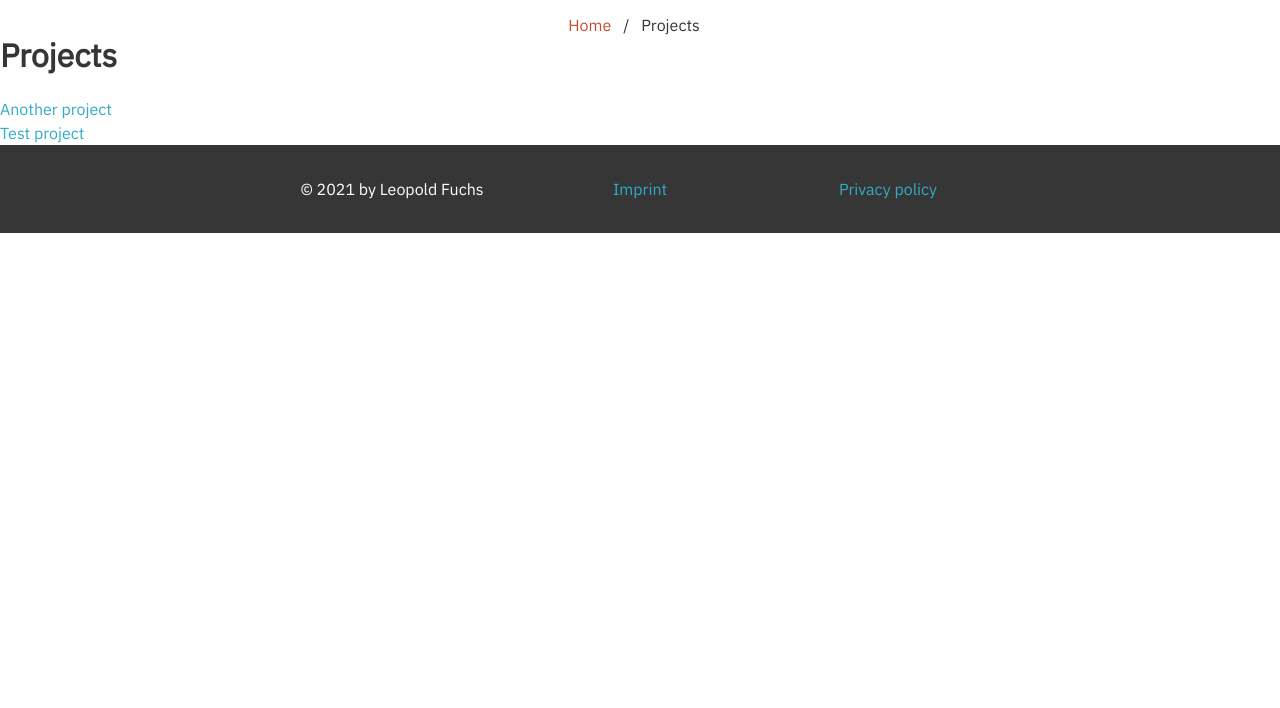
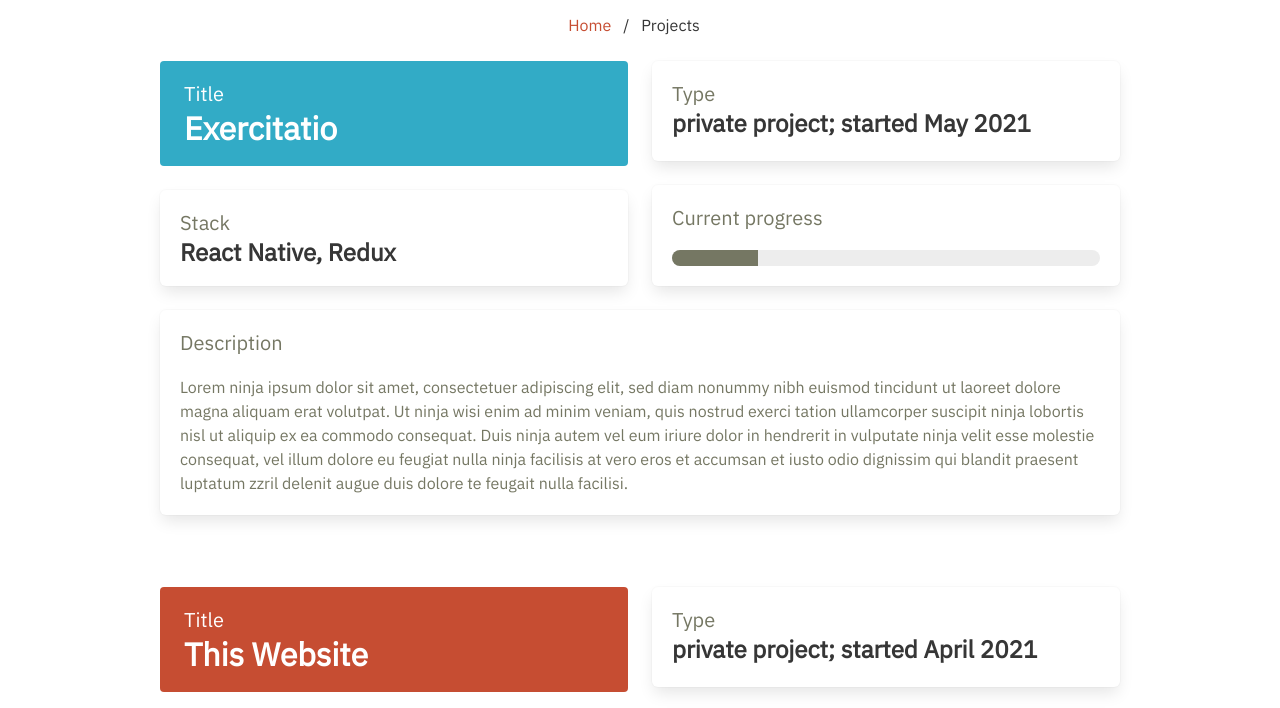
Before and after one commit to l7f19/leopold-fuchs.de, a Gatsby site: page /projects in a window 1280 px wide. Shown: the part 63-771 px from the top of the page. Built offline with nearby package versions, Linux system fonts and the light colour scheme; Gatsby itself is replaced by a stand-in of ours.

Commit message:
styled first version of projects page

```diff
--- a/src/pages/index.js
+++ b/src/pages/index.js
@@ -40,13 +40,11 @@ export default function Home({ data }) {
                             </p>
 
                             <p className="title is-2">
-                                React (Native) | Gatsby | ExpressJS | Google Firebase
+                                React (Native) | Gatsby | Express | Firebase
                             </p>
-
                         </div>
                     </div>
                 </section>
-
         </Layout>
     )
 }
--- /dev/null
+++ b/src/pages/projects.js
@@ -0,0 +1,87 @@
+import { Link, graphql } from 'gatsby'
+import React, {useState} from 'react'
+import Layout from '../components/layout'
+import Seo from '../components/seo'
+import Img from 'gatsby-image'
+
+export default function Projects({ data }) {
+    const projects = data.allMarkdownRemark.nodes
+
+    return (
+        <Layout>
+            <Seo title="Projects" />
+            <div className="section pt-4 pb-0">
+                <nav className="breadcrumb is-centered" aria-label="breadcrumbs">
+                    <ul>
+                        <li><Link to="/">Home</Link></li>
+                        <li className="is-active"><Link to="/">Projects</Link></li>
+                    </ul>
+                </nav>
+            </div>
+            <div className="content">
+                <div className="container pt-5">
+                    {projects.map((project, index) => (
+                        <div className="tile is-ancestor pb-6">
+                            <div className="tile is-vertical">
+                                <div className="tile">
+                                    <div className="tile is-parent is-vertical">
+                                        <article className={`tile is-child notification ${index%2===0 ? "is-link": "is-primary"}`}>
+                                            <p className="subtitle pb-1">Title</p>
+                                            <p className="title">{project.frontmatter.title}</p>
+                                        </article>
+                                        <article className="tile is-child box">
+                                            <p className="subtitle pb-1">Stack</p>
+                                            <p className="title is-4">{project.frontmatter.stack}</p>
+                                        </article>
+                                    </div>
+                                    <div className="tile is-parent is-vertical">
+                                        <article className="tile is-child box">
+                                            <p className="subtitle pb-1">Type</p>
+                                            <p className="title is-4">{project.frontmatter.type}</p>
+                                        </article>
+                                        <article className="tile is-child box">
+                                            <p className="subtitle">Current progress</p>
+                                            <progress className="progress" value={project.frontmatter.progress} max="100"></progress>
+                                        </article>
+                                    </div>
+                                </div>
+                                <div className="tile is-parent">
+                                    <article className="tile is-child box">
+                                        <p className="subtitle">Description</p>
+                                        <div dangerouslySetInnerHTML={{ __html: project.html }} />
+                                    </article>
+                                </div>
+                            </div>
+                            {/*<Img fluid={project.frontmatter.thumb.childImageSharp.fluid} />*/}
+                        </div>
+                    ))}
+                </div>
+            </div>
+        </Layout>
+    )
+}
+
+export const query = graphql`
+    query Projects {
+        allMarkdownRemark(sort: {fields: frontmatter___date, order: DESC}) {
+            nodes {
+                html
+                frontmatter {
+                    title
+                    stack
+                    type
+                    progress
+                    date
+                    image {
+                        childImageSharp {
+                            fluid {
+                                ...GatsbyImageSharpFluid
+                            }
+                        }
+                      }
+                }
+                id
+            }
+        }
+    }
+`
--- a/src/pages/projects/index.js
+++ /dev/null
@@ -1,57 +0,0 @@
-import { Link, graphql } from 'gatsby'
-import React from 'react'
-import Layout from '../../components/layout'
-import Seo from '../../components/seo'
-//import Img from 'gatsby-image'
-
-export default function Projects({ data }) {
-    const projects = data.allMarkdownRemark.nodes
-
-    return (
-        <Layout>
-            <Seo title="Projects" />
-            <div className="section pt-4 pb-0">
-                <nav className="breadcrumb is-centered" aria-label="breadcrumbs">
-                    <ul>
-                        <li><Link to="/">Home</Link></li>
-                        <li className="is-active"><Link to="/">Projects</Link></li>
-                    </ul>
-                </nav>
-            </div>
-            <h1 className="title">
-                Projects
-            </h1>
-            <div>
-                {projects.map(project => (
-                    <Link to={"/projects/" + project.frontmatter.slug} key={project.id}>
-                        {/*<Img fluid={project.frontmatter.thumb.childImageSharp.fluid} />*/}
-                        <h3>{project.frontmatter.title}</h3>
-                    </Link>
-                ))}
-            </div>
-        </Layout>
-
-    )
-}
-
-export const query = graphql`
-    query Projects {
-        allMarkdownRemark(sort: {fields: frontmatter___slug, order: ASC}) {
-            nodes {
-                frontmatter {
-                    slug
-                    stack
-                    title
-                    thumb {
-                        childImageSharp {
-                            fluid {
-                                ...GatsbyImageSharpFluid
-                            }
-                        }
-                      }
-                }
-                id
-            }
-        }
-    }
-`
--- a/src/projects/another-project.md
+++ /dev/null
@@ -1,14 +0,0 @@
----
-title: Another project
-stack: Python
-slug: another-project
-date: 2022-01-03T00:00:00+00:00
-thumb: ../images/thumbs/food.png
-featuredImg: ../images/featured/food-banner.png
----
-
-Lorem ninja ipsum dolor sit amet, consectetuer adipiscing elit, sed diam nonummy nibh euismod tincidunt ut laoreet dolore magna aliquam erat volutpat. Ut ninja wisi enim ad minim veniam, quis nostrud exerci tation ullamcorper suscipit ninja lobortis nisl ut aliquip ex ea commodo consequat. Duis ninja autem vel eum iriure dolor in hendrerit in vulputate ninja velit esse molestie consequat, vel illum dolore eu feugiat nulla ninja facilisis at vero eros et accumsan et iusto odio dignissim qui blandit praesent luptatum zzril delenit augue duis dolore te feugait nulla facilisi. Nam ninja ipsum liber tempor cum soluta nobis eleifend option congue nihil imperdiet doming id quod mazim placerat facer possim assum. Typi ninja non habent claritatem insitam; est usus legentis in iis qui facit eorum claritatem. Investigationes ninja demonstraverunt lectores legere me lius quod ii legunt saepius. Claritas ninja est etiam processus dynamicus, qui ninja sequitur mutationem consuetudium lectorum. Mirum ninja est notare quam littera gothica, quam nunc putamus parum claram, anteposuerit litterarum formas humanitatis per seacula quarta decima et quinta decima. Eodem ninja ipsum modo typi, qui nunc nobis videntur parum clari, fiant sollemnes in ninja futurum.
-
-### Lorem ninja ipsum dolor
-
-Lorem ninja ipsum dolor sit amet, consectetuer adipiscing elit, sed diam nonummy nibh euismod tincidunt ut laoreet dolore magna aliquam erat volutpat. Ut ninja wisi enim ad minim veniam, quis nostrud exerci tation ullamcorper suscipit ninja lobortis nisl ut aliquip ex ea commodo consequat. Duis ninja autem vel eum iriure dolor in hendrerit in vulputate ninja velit esse molestie consequat, vel illum dolore eu feugiat nulla ninja facilisis at vero eros et accumsan et iusto odio dignissim qui blandit praesent luptatum zzril delenit augue duis dolore te feugait nulla facilisi. Nam ninja ipsum liber tempor cum soluta nobis eleifend option congue nihil imperdiet doming id quod mazim placerat facer possim assum. Typi ninja non habent claritatem insitam; est usus legentis in iis qui facit eorum claritatem. Investigationes ninja demonstraverunt lectores legere me lius quod ii legunt saepius. Claritas ninja est etiam processus dynamicus, qui ninja sequitur mutationem consuetudium lectorum. Mirum ninja est notare quam littera gothica, quam nunc putamus parum claram, anteposuerit litterarum formas humanitatis per seacula quarta decima et quinta decima. Eodem ninja ipsum modo typi, qui nunc nobis videntur parum clari, fiant sollemnes in ninja futurum.
--- /dev/null
+++ b/src/projects/exercitatio.md
@@ -0,0 +1,10 @@
+---
+title: Exercitatio
+stack: React Native, Redux
+type: private project; started May 2021
+progress: 20
+date: 2022-05-02T00:00:00+00:00
+thumb: ../images/thumbs/food.png
+---
+
+Lorem ninja ipsum dolor sit amet, consectetuer adipiscing elit, sed diam nonummy nibh euismod tincidunt ut laoreet dolore magna aliquam erat volutpat. Ut ninja wisi enim ad minim veniam, quis nostrud exerci tation ullamcorper suscipit ninja lobortis nisl ut aliquip ex ea commodo consequat. Duis ninja autem vel eum iriure dolor in hendrerit in vulputate ninja velit esse molestie consequat, vel illum dolore eu feugiat nulla ninja facilisis at vero eros et accumsan et iusto odio dignissim qui blandit praesent luptatum zzril delenit augue duis dolore te feugait nulla facilisi.
--- a/src/projects/test-project.md
+++ /dev/null
@@ -1,14 +0,0 @@
----
-title: Test project
-stack: HTML & CSS
-slug: test-project
-date: 2021-01-03T00:00:00+00:00
-thumb: ../images/thumbs/coffee.png
-featuredImg: ../images/featured/coffee-banner.png
----
-
-Lorem ninja ipsum dolor sit amet, consectetuer adipiscing elit, sed diam nonummy nibh euismod tincidunt ut laoreet dolore magna aliquam erat volutpat. Ut ninja wisi enim ad minim veniam, quis nostrud exerci tation ullamcorper suscipit ninja lobortis nisl ut aliquip ex ea commodo consequat. Duis ninja autem vel eum iriure dolor in hendrerit in vulputate ninja velit esse molestie consequat, vel illum dolore eu feugiat nulla ninja facilisis at vero eros et accumsan et iusto odio dignissim qui blandit praesent luptatum zzril delenit augue duis dolore te feugait nulla facilisi. Nam ninja ipsum liber tempor cum soluta nobis eleifend option congue nihil imperdiet doming id quod mazim placerat facer possim assum. Typi ninja non habent claritatem insitam; est usus legentis in iis qui facit eorum claritatem. Investigationes ninja demonstraverunt lectores legere me lius quod ii legunt saepius. Claritas ninja est etiam processus dynamicus, qui ninja sequitur mutationem consuetudium lectorum. Mirum ninja est notare quam littera gothica, quam nunc putamus parum claram, anteposuerit litterarum formas humanitatis per seacula quarta decima et quinta decima. Eodem ninja ipsum modo typi, qui nunc nobis videntur parum clari, fiant sollemnes in ninja futurum.
-
-### Lorem ninja ipsum dolor
-
-Lorem ninja ipsum dolor sit amet, consectetuer adipiscing elit, sed diam nonummy nibh euismod tincidunt ut laoreet dolore magna aliquam erat volutpat. Ut ninja wisi enim ad minim veniam, quis nostrud exerci tation ullamcorper suscipit ninja lobortis nisl ut aliquip ex ea commodo consequat. Duis ninja autem vel eum iriure dolor in hendrerit in vulputate ninja velit esse molestie consequat, vel illum dolore eu feugiat nulla ninja facilisis at vero eros et accumsan et iusto odio dignissim qui blandit praesent luptatum zzril delenit augue duis dolore te feugait nulla facilisi. Nam ninja ipsum liber tempor cum soluta nobis eleifend option congue nihil imperdiet doming id quod mazim placerat facer possim assum. Typi ninja non habent claritatem insitam; est usus legentis in iis qui facit eorum claritatem. Investigationes ninja demonstraverunt lectores legere me lius quod ii legunt saepius. Claritas ninja est etiam processus dynamicus, qui ninja sequitur mutationem consuetudium lectorum. Mirum ninja est notare quam littera gothica, quam nunc putamus parum claram, anteposuerit litterarum formas humanitatis per seacula quarta decima et quinta decima. Eodem ninja ipsum modo typi, qui nunc nobis videntur parum clari, fiant sollemnes in ninja futurum.
--- /dev/null
+++ b/src/projects/website.md
@@ -0,0 +1,10 @@
+---
+title: This Website
+stack: GatsbyJS, Bulma CSS
+type: private project; started April 2021
+progress: 90
+date: 2021-04-15T00:00:00+00:00
+image: ../images/thumbs/coffee.png
+---
+
+Lorem ninja ipsum dolor sit amet, consectetuer adipiscing elit, sed diam nonummy nibh euismod tincidunt ut laoreet dolore magna aliquam erat volutpat. Ut ninja wisi enim ad minim veniam, quis nostrud exerci tation ullamcorper suscipit ninja lobortis nisl ut aliquip ex ea commodo consequat. Duis ninja autem vel eum iriure dolor in hendrerit in vulputate ninja velit esse molestie consequat, vel illum dolore eu feugiat nulla ninja facilisis at vero eros et accumsan et iusto odio dignissim qui blandit praesent luptatum zzril delenit augue duis dolore te feugait nulla facilisi.
--- a/src/styles/global.scss
+++ b/src/styles/global.scss
@@ -8,16 +8,14 @@ $grey-dark: #757763;
 $grey-light: #D0D1CD;
 $primary: #c64d32;
 $link: #32abc6;
-//$body-background-color: #363636;
 $widescreen-enabled: false;
 $fullhd-enabled: false;
 $size-1: 4rem;
-$link-hover: #FFFFFF;
 
 // navbar
 $navbar-background-color: #000000;
 $navbar-item-color: #FFFFFF;
-$subtitle-color: $navbar-item-color;
+//$subtitle-color: $navbar-item-color;
 $navbar-height: 2.5rem;
 
 // breadcrumb
```
Also changed, not shown: gatsby-node.js (deleted, +0 -24 lines), src/templates/project-details.js (deleted, +0 -51 lines), src/images/featured/coffee-banner.png (deleted), src/images/featured/food-banner.png (deleted).
